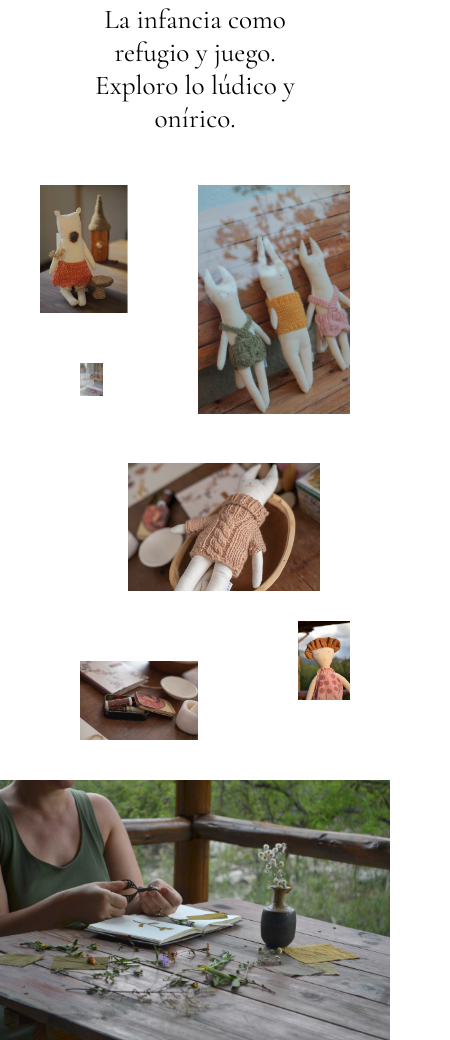
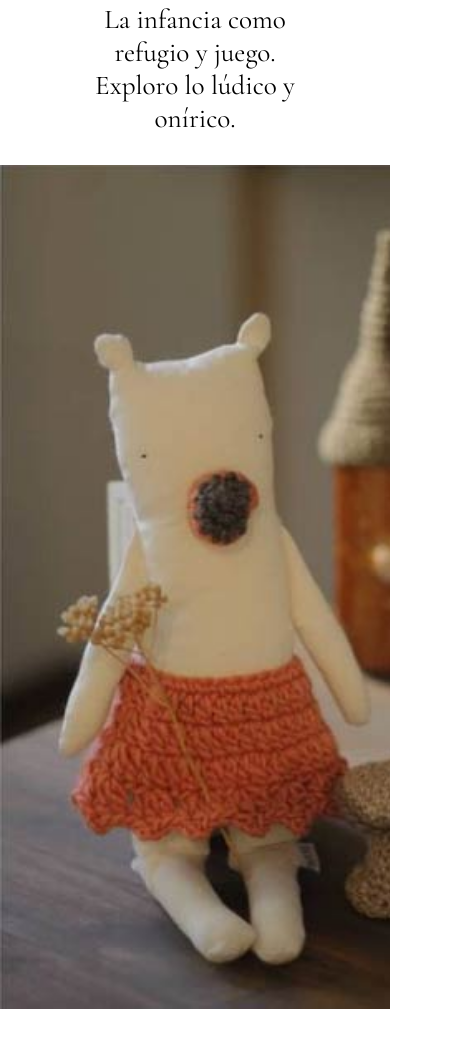
Before and after one commit to aleingercher/natyroccaweb, a website: page index.html in a window 390 px wide. Shown: the part 4798-5838 px from the top of the page, 450 px wide, since content can reach past the window. Drawn offline with nearby package versions, Linux system fonts and the light colour scheme; a web font is replaced by a local one.

Commit message:
algunos cambios en el responsive

```diff
--- a/scss/_general.scss
+++ b/scss/_general.scss
@@ -1,4 +1,3 @@
-
 * {
   margin: 0;
   padding: 0;
@@ -12,7 +11,7 @@ a {
 }
 
 body {
-	font-family: 'Cormorant Garamond', serif;
+  font-family: "Cormorant Garamond", serif;
 
   scrollbar-width: thin; /* "auto" or "thin" */
 
@@ -43,7 +42,7 @@ body {
 
 /*  tipografia FRUTO */
 .fruto {
-	font-family: 'Futura-Normal', arial;
+  font-family: "Futura-Normal", arial;
   color: #111111;
 }
 
@@ -92,7 +91,6 @@ body {
   transition: all 0.3s ease-in-out;
   z-index: 100;
 
-
   p {
     opacity: 1 !important;
   }
@@ -100,7 +98,7 @@ body {
 
 .hamburguesa {
   align-self: flex-start;
-	background: url('../img/menu_bg.png');
+  background: url("../img/menu_bg.png");
   cursor: pointer;
   font-size: 1.6rem;
   height: 40px;
@@ -116,7 +114,7 @@ body {
 }
 
 .nav {
-	background: url('../img/menu_bg.png');
+  background: url("../img/menu_bg.png");
   background-repeat: repeat;
   font-size: 2rem;
   height: 0;
@@ -161,7 +159,7 @@ body {
 
 .hero {
   min-height: 100vh;
-	background-image: url('../img/hero.jpg');
+  background-image: url("../img/hero.jpg");
   background-size: cover;
   background-repeat: no-repeat;
   background-position: center;
@@ -282,15 +280,15 @@ body {
   }
 }
 
-
 /*     *********  MUNIECOS  ****************/
 
 .fotosMuniecos {
-	width: 100%;
+  cursor: pointer;
   display: grid;
   grid-template-columns: 40px 40px auto 25px 70px 100px auto 30px 40px;
   grid-template-rows: 20px 1fr auto 50px 100px 40px auto minmax(30px, auto) 40px auto;
-	cursor: pointer;
+  margin: 0 auto;
+  width: 70%;
 
   img {
     object-fit: cover;
@@ -332,25 +330,25 @@ body {
 
 .fotosIlustraciones {
   cursor: pointer;
+  display: grid;
+  margin: 0 auto;
+
   padding: 0 40px 30px;
-	display: grid;
+  width: 70%;
 
   grid-template:
 	/*      1     2     3     4     5     6     7     8     9    10 */
-		'   .   foto1 foto1 foto1 foto1   .     .   foto2 foto2   .   ' auto  /* 1 */
-		'   .     .     .     .     .     .     .   foto2 foto2   .   ' 50px  /* 2 */
-		'   .     .     .     .   foto4 foto4   .   foto2 foto2   .   ' 40px  /* 3 */
-		' foto3 foto3 foto3   .   foto4 foto4   .     .     .     .   ' 60px  /* 4 */
-		' foto3 foto3 foto3   .   foto4 foto4   .     .   foto5 foto5 ' auto /* 5 */
-		'   .     .     .     .   foto4 foto4   .     .   foto5 foto5 ' 40px  /* 6 */
-		'   .     .     .     .     .     .     .     .   foto5 foto5 ' 70px  /* 7 */
-		'   .     .   foto6 foto6 foto6   .     .     .     .     .   ' 70px  /* 9 */
-		'   .     .   foto6 foto6 foto6   .   foto7 foto7 foto7 foto7 ' auto  /* 10 */
+    "   .   foto1 foto1 foto1 foto1   .     .   foto2 foto2   .   " auto /* 1 */
+    "   .     .     .     .     .     .     .   foto2 foto2   .   " 50px /* 2 */
+    "   .     .     .     .   foto4 foto4   .   foto2 foto2   .   " 40px /* 3 */
+    " foto3 foto3 foto3   .   foto4 foto4   .     .     .     .   " 60px /* 4 */
+    " foto3 foto3 foto3   .   foto4 foto4   .     .   foto5 foto5 " auto /* 5 */
+    "   .     .     .     .   foto4 foto4   .     .   foto5 foto5 " 40px /* 6 */
+    "   .     .     .     .     .     .     .     .   foto5 foto5 " 70px /* 7 */
+    "   .     .   foto6 foto6 foto6   .     .     .     .     .   " 70px /* 9 */
+    "   .     .   foto6 foto6 foto6   .   foto7 foto7 foto7 foto7 " auto /* 10 */
     /
-		   70px 60px  3fr   80px  2fr  60px  60px  40px  4fr 40px;
-
-	;
-
+    70px 60px 3fr 80px 2fr 60px 60px 40px 4fr 40px;
 
   img {
     object-fit: cover;
@@ -358,8 +356,7 @@ body {
     height: 100%;
   }
   :nth-child(4),
-	:nth-child(3)
-	 {
+  :nth-child(3) {
     margin: auto 0;
     height: auto;
   }
@@ -369,8 +366,6 @@ body {
       grid-area: foto#{$i};
     }
   }
-
-
 }
 
 /*     *********  BROCHES  ****************/
@@ -391,7 +386,6 @@ body {
 
   :first-child {
     object-position: left;
-
   }
 
   :nth-child(2) {
@@ -401,11 +395,9 @@ body {
   :nth-child(5) {
     object-position: right;
   }
-
 }
 
 /*     *********  BIO  ****************/
-
 
 #bio {
   align-items: top;
@@ -464,7 +456,7 @@ body {
 
   .footer-bottom {
     font-size: 20px;
-        font-family: 'Hina Mincho', serif;
+    font-family: "Hina Mincho", serif;
     letter-spacing: 2px;
     // font-family: 'Tangerine', cursive;
     // font-family: 'Dawning of a New Day', cursive;
@@ -473,6 +465,23 @@ body {
 
     span {
       font-size: 16px;
+    }
+  }
+}
+
+@media screen and (max-width: 1100px) {
+  .fotosBroches {
+    width: 80%;
+  }
+  .fotosIlustraciones,
+  .fotosMuniecos {
+    width: 100%;
+  }
+
+  #bio {
+    .bio_right {
+        margin: auto 0;
+        height: 100%;
     }
   }
 }
@@ -489,19 +498,23 @@ body {
     width: min-content;
     padding: 0 5px;
   }
+
+  .fotosMuniecos,
+  .fotosIlustraciones {
+    display: flex;
+    height: 100vh;
+    overflow-x: scroll;
+    padding: 0;
+
+    &::-webkit-scrollbar {
+      height: 0px;
+      width: 0; /* width of the entire scrollbar */
     }
 
-@media screen and (max-width: 1100px) {
-	.fotosBroches {
-		width: 80%;
+    img {
+      height: 100% !important;
+      width: auto;
     }
-}
-
-@media (min-width:1200px){
-	.fotosIlustraciones,
-	.fotosMuniecos {
-		width: 70%;
-		margin: 0 auto;
   }
 }
 
```
Also changed, not shown: css/styles.css. Lines whose indentation alone changed are shown as unchanged.
